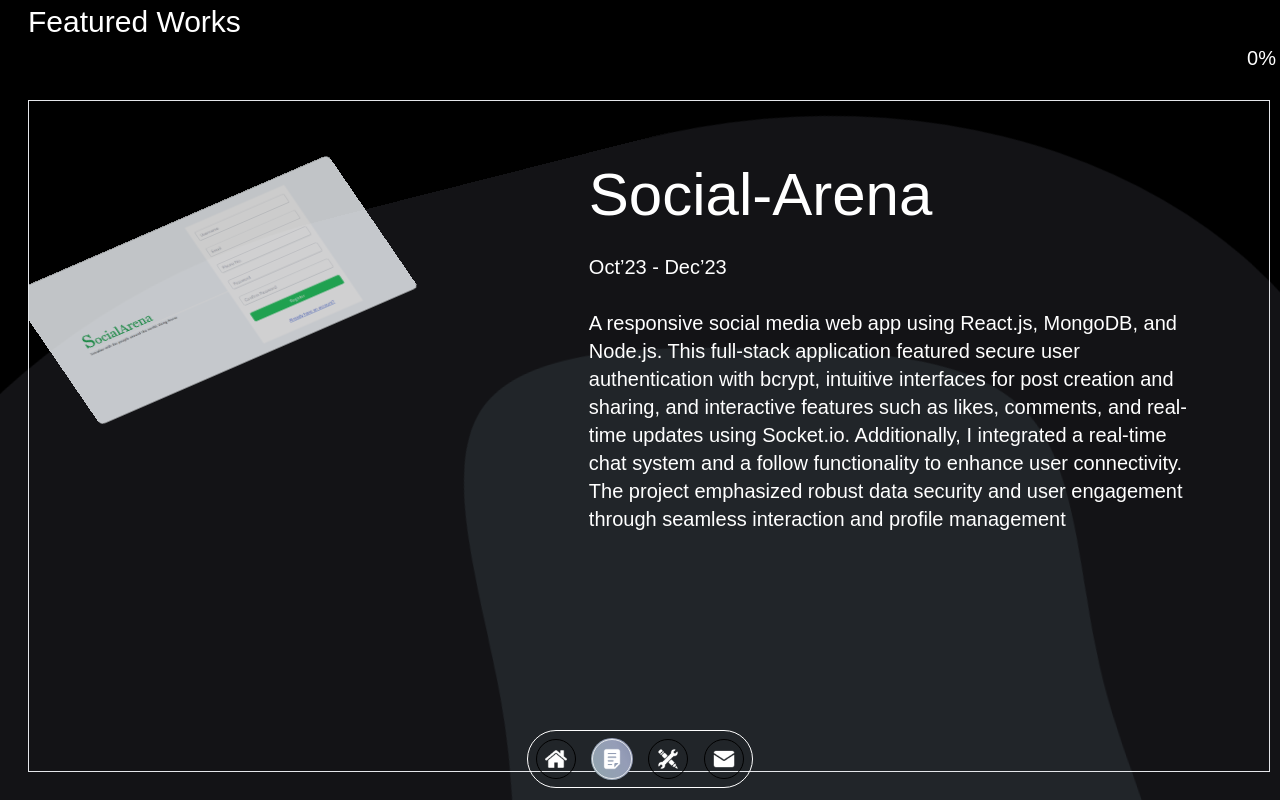
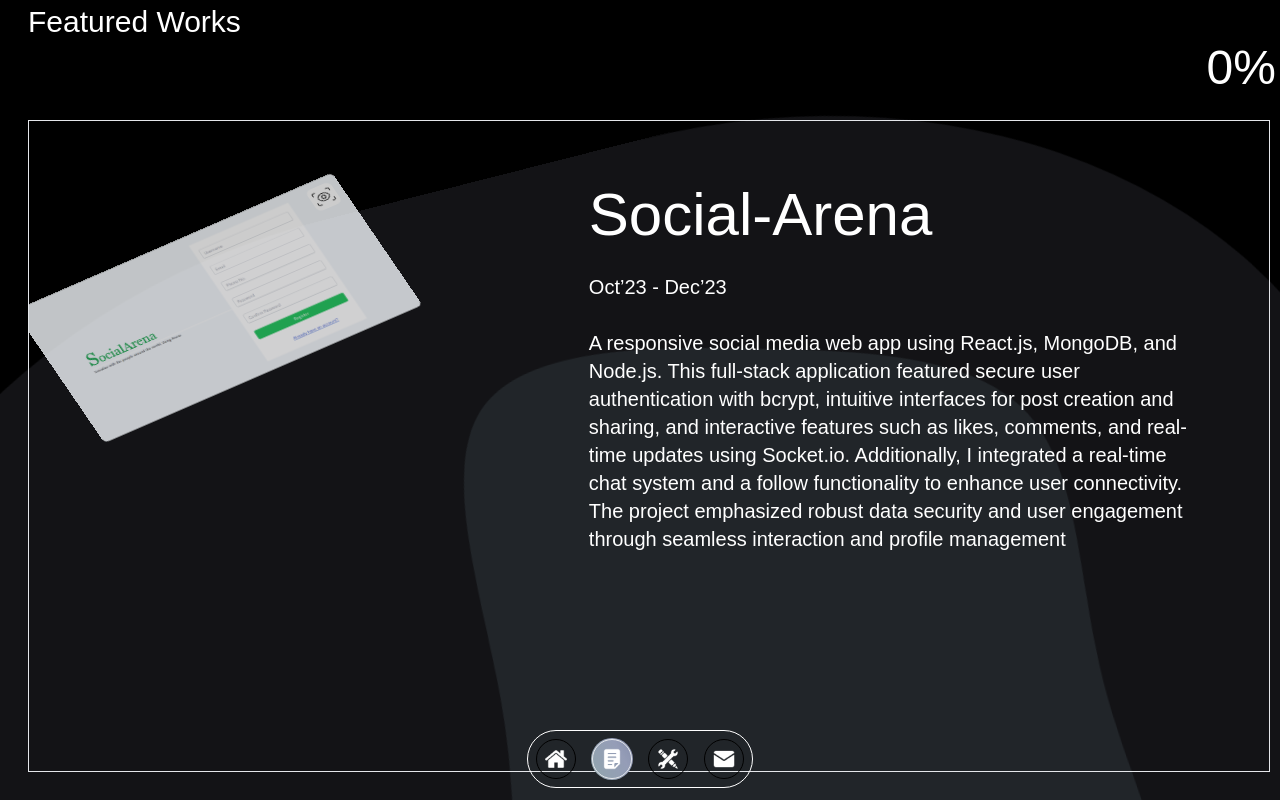
Before and after one commit to NotGyashu/Updated-Portfolio, a React (Create React App) app: page /projects in a window 1280 px wide. Built offline with nearby package versions, Linux system fonts and the light colour scheme; the HTML template or start-up script is replaced by a standard one; a web font is replaced by a local one.

Commit message:
fixed project view

```diff
--- a/src/components/projects.js
+++ b/src/components/projects.js
@@ -38,7 +38,7 @@
   }, []);
 
   return (
-    <div className="h-screen overflow-hidden  no-scrollbar w-full text-white box-border flex flex-col  relative">
+    <div className="h-screen overflow-hidden cursor-none  no-scrollbar w-full text-white box-border flex flex-col  relative">
       <Inner />
       <div
         className="z-30   absolute border border-white bottom-3 left-[50%] translate-x-[-50%] lg:px-2 lg:py-1 px-3 rounded-full"
@@ -97,8 +97,8 @@
           <div
             key={index}
             className="flex w-[100%]  border flex-grow-0 flex-shrink-0 relative md:flex-row flex-col" >
-            <div className="md:w-2/5  w-full h-2/5 flex md:h-full lg:p-16 md:p-10 p-6 overflow-hidden">
-              <ProjectImg project = {p}/>
+            <div className="md:w-2/5   w-full h-2/5 flex md:h-full lg:p-16 md:p-10 p-6 overflow-hidden">
+              <ProjectImg project = {p} className=""/>
             </div>
             <div className="md:w-3/5  w-full  h-3/5 md:h-full md:p-4 p-1 lg:p-16 md:gap-2 gap-1 lg:gap-7 flex rounded-lg flex-col">
               <div
--- a/src/subComponents/projectimg.js
+++ b/src/subComponents/projectimg.js
@@ -54,19 +54,24 @@
   };
 
   return (
-    <div>
+    <div className="">
       {!isDialogOpen && (
         <motion.div
-          className="h-4/5 w-full rounded-md flex-grow relative"
+          className="h-4/5 w-full rounded-md flex-grow relative "
           initial={{ rotateX: 35, rotateY: 4, rotateZ: -30, opacity: 0.8 }}
           animate={{ rotateX: 35, rotateY: 4, rotateZ: -30, opacity: 0.8 }}
-          onMouseEnter={handleMouseEnter}
           onClick={handleClick}
         >
-          <div className="overflow-hidden rounded-md aspect-w-4 aspect-h-5">
+          <div className="overflow-hidden relative  rounded-md aspect-w-4 aspect-h-5">
+            <img
+              src="/preview.png"
+              alt="preview"
+              className="h-7 w-7 absolute right-2 top-2 bg-white p-1 rounded-md"
+              onClick={handleMouseEnter }
+            />
             <img
               src={project.src}
-              className="object-cover w-full h-full"
+              className="object-cover  w-full h-full"
               alt={project.alt}
             />
           </div>
@@ -76,7 +81,7 @@
       <AnimatePresence>
         {isDialogOpen && (
           <motion.div
-            className="fixed inset-0 z-50 flex items-center justify-center bg-black bg-opacity-75"
+            className="fixed cursor-default inset-0 z-50 flex items-center justify-center bg-black bg-opacity-75"
             initial="hidden"
             animate="visible"
             exit="exit"
--- a/src/subComponents/scrolltracker.js
+++ b/src/subComponents/scrolltracker.js
@@ -34,7 +34,7 @@
           transition={{ ease: "linear", duration: 1 }}
         />
       </div>
-      <span className="text-xl cabinet-font"> {Math.ceil(scrollPercent)}%</span>
+      <span className="md:text-5xl text-2xl cabinet-font"> {Math.ceil(scrollPercent)}%</span>
     </div>
   );
 });
```
Also changed, not shown: public/preview.png (added).
